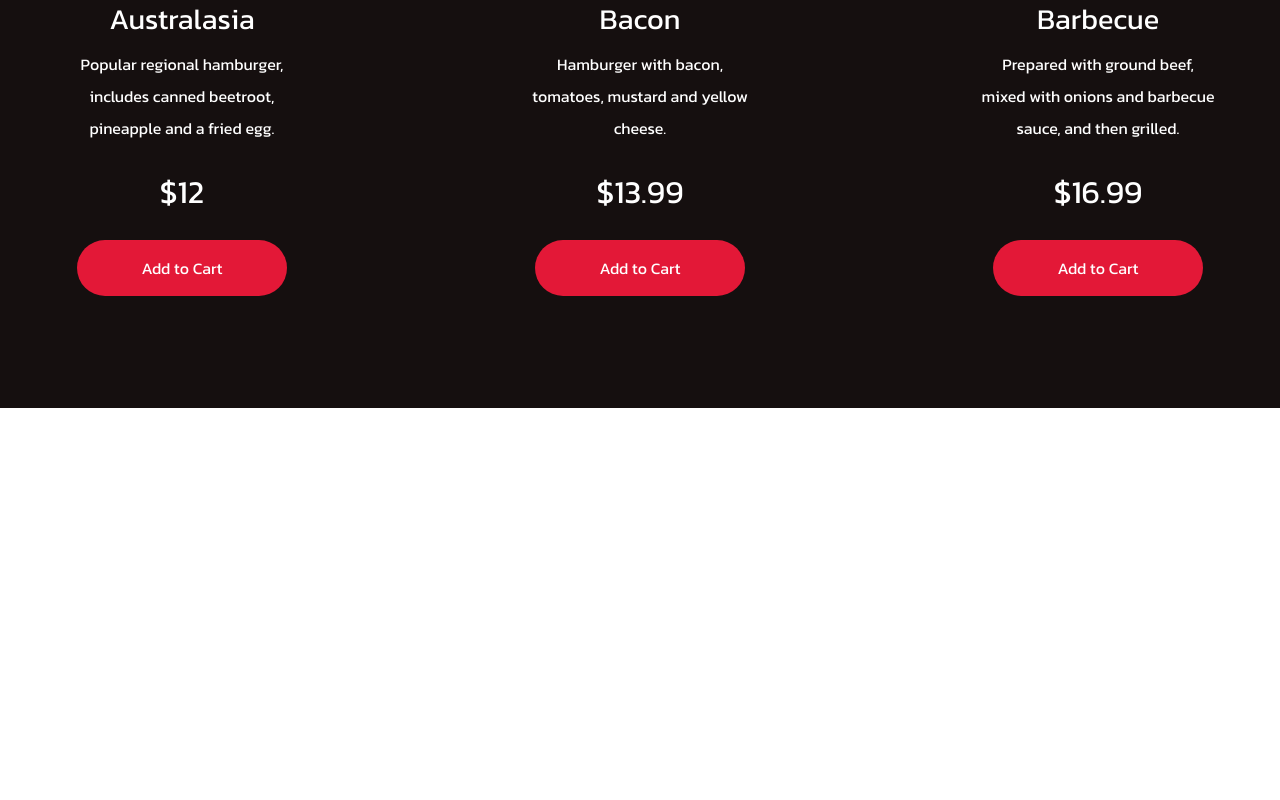
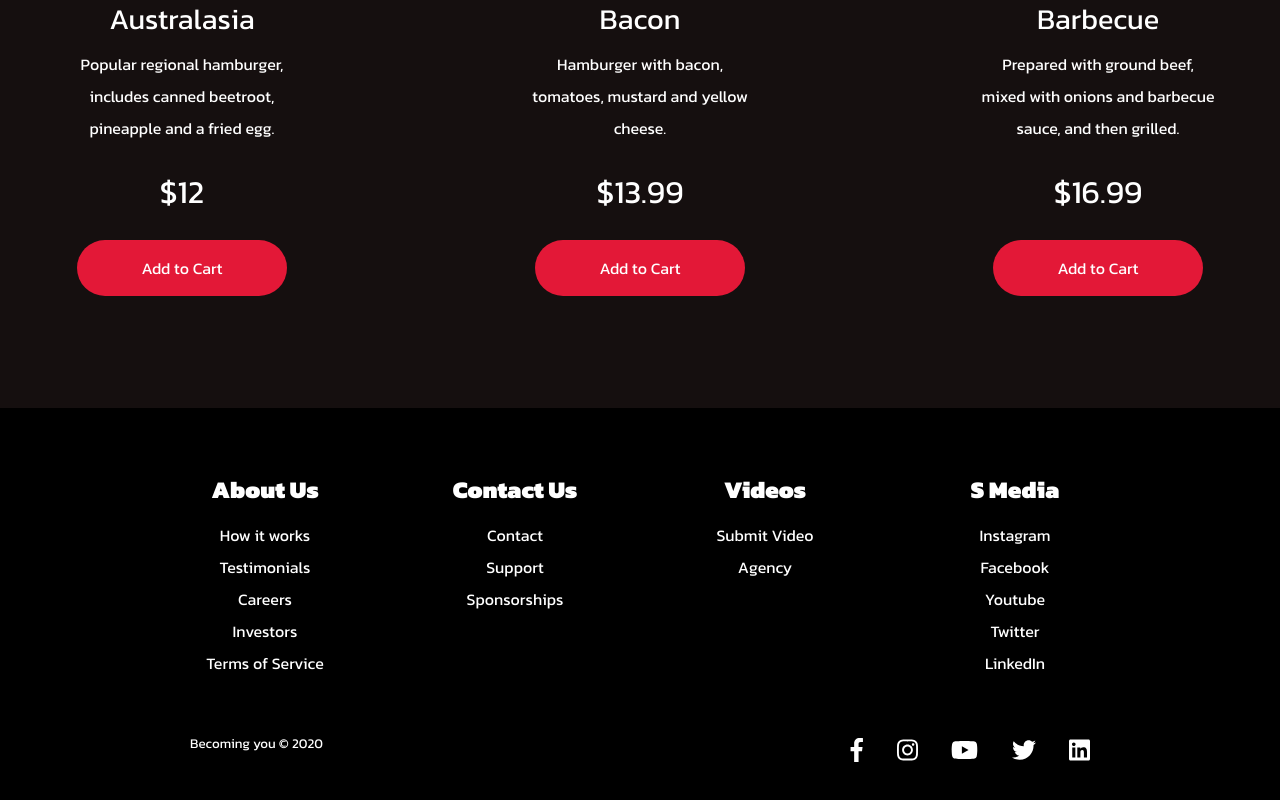
Before and after one commit to RafaS92/burgerland, a React (Create React App) app: page / in a window 1280 px wide. Shown: the part 1884-2684 px from the top of the page. Before the commit the page ends 2292 px from the top, so only its background shows below. Built offline with nearby package versions, Linux system fonts and the light colour scheme.

Commit message:
v1 complete

```diff
--- a/public/index.html
+++ b/public/index.html
@@ -24,10 +24,14 @@
       work correctly both with client-side routing and a non-root public URL.
       Learn how to configure a non-root public URL by running `npm run build`.
     -->
-    <link rel="preconnect" href="https://fonts.gstatic.com">
-<link href="https://fonts.googleapis.com/css2?family=Kanit:wght@400;900&display=swap" rel="stylesheet">
+    <link rel="preconnect" href="https://fonts.gstatic.com" />
+    <link
+      href="https://fonts.googleapis.com/css2?family=Kanit:wght@400;900&display=swap"
+      rel="stylesheet"
+    />
+    <script src="https://use.fontawesome.com/releases/v5.0.8/js/all.js"></script>
+
     <title>React App</title>
-
   </head>
   <body>
     <noscript>You need to enable JavaScript to run this app.</noscript>
--- a/src/App.css
+++ b/src/App.css
@@ -1,4 +1,6 @@
 * {
   margin: 0;
   padding: 0;
+  box-sizing: border-box;
+  scroll-behavior: smooth;
 }
--- a/src/App.js
+++ b/src/App.js
@@ -5,6 +5,7 @@
 import Products from "./components/Products";
 import { productData } from "./components/Products/data";
 import Feature from "./components/Feature";
+import Footer from "./components/Footer";
 
 function App() {
   return (
@@ -13,6 +14,7 @@
       <Hero />
       <Feature />
       <Products heading="Choose your favorite" data={productData} />
+      <Footer />
     </Router>
   );
 }
--- a/src/components/Feature/index.js
+++ b/src/components/Feature/index.js
@@ -3,7 +3,7 @@
 
 const Feature = () => {
   return (
-    <FeatureContainer>
+    <FeatureContainer id="special">
       <h1>Burger of the Day</h1>
       <p>Club Burger! Angus, Chorizo, Hawain all in just one package!</p>
       <FeatureButton>Order Now</FeatureButton>
--- /dev/null
+++ b/src/components/Footer.css
@@ -0,0 +1,224 @@
+.footer-container {
+  background-color: #000000;
+  padding: 4rem 0 2rem 0;
+  display: flex;
+  flex-direction: column;
+  justify-content: center;
+  align-items: center;
+}
+
+.footer-subscription {
+  display: flex;
+  flex-direction: column;
+  justify-content: center;
+  align-items: center;
+  text-align: center;
+  margin-bottom: 24px;
+  padding: 24px;
+  color: rgb(255, 255, 255);
+}
+
+.footer-subscription > p {
+  font-family: "Trebuchet MS", "Lucida Sans Unicode", "Lucida Grande",
+    "Lucida Sans", Arial, sans-serif;
+}
+
+.footer-subscription-heading {
+  margin-bottom: 24px;
+  font-size: 24px;
+}
+
+.footer-subscription-text {
+  margin-bottom: 24px;
+  font-size: 20px;
+}
+
+.footer-input {
+  padding: 8px 20px;
+  border-radius: 2px;
+  margin-right: 10px;
+  outline: none;
+  border: none;
+  font-size: 18px;
+  margin-bottom: 16px;
+  border: 1px solid rgb(255, 255, 255);
+  width: 200px;
+}
+
+.footer-links {
+  width: 100%;
+  max-width: 1000px;
+  display: flex;
+  justify-content: center;
+  border-radius: 25px;
+}
+
+.footer-link-wrapper {
+  display: flex;
+  flex: 1;
+  justify-content: space-around;
+  margin-bottom: 10px;
+}
+
+.footer-link-items {
+  display: flex;
+  flex-direction: column;
+  align-items: flex-start;
+  text-align: left;
+  width: 160px;
+  box-sizing: border-box;
+  align-items: center;
+}
+.footer-link-items2 {
+  display: flex;
+  color: #ffffff;
+  flex-direction: column;
+  align-items: flex-start;
+  text-align: left;
+  width: 174px;
+  box-sizing: border-box;
+  align-items: center;
+}
+
+.footer-link-items h2 {
+  margin-bottom: 16px;
+}
+
+.footer-link-items > h2 {
+  color: rgb(255, 255, 255);
+}
+
+.footer-link-items a {
+  color: rgb(255, 255, 255);
+  text-decoration: none;
+  margin-bottom: 0.5rem;
+}
+
+.footer-link-items a:hover {
+  color: #ff3c00;
+  transition: 0.3s ease-out;
+}
+.footer-link-items2 h2 {
+  margin-bottom: 16px;
+}
+
+.footer-link-items2 > h2 {
+  color: rgb(255, 255, 255);
+}
+
+.footer-link-items2 a {
+  color: rgb(255, 255, 255);
+  text-decoration: none;
+  margin-bottom: 0.5rem;
+}
+
+.footer-link-items2 a:hover {
+  color: #ff462e;
+  transition: 0.3s ease-out;
+}
+
+.footer-email-form h2 {
+  margin-bottom: 2rem;
+}
+
+.footer-input::placeholder {
+  color: #b1b1b1;
+}
+
+.footer-logo {
+  display: flex;
+  align-items: center;
+  justify-content: center;
+}
+
+.logoB {
+  width: 60px;
+  height: 60px;
+  position: relative;
+  top: -10px;
+  left: 20px;
+}
+
+/* Social Icons */
+.social-icon-link {
+  color: rgb(255, 255, 255);
+  font-size: 24px;
+}
+.social-icon-link:hover {
+  color: rgb(255, 255, 255);
+}
+
+.social-media {
+  max-width: 1000px;
+  width: 100%;
+}
+
+.social-media-wrap {
+  display: flex;
+  justify-content: space-between;
+  align-items: center;
+  width: 90%;
+  max-width: 1000px;
+  margin: 40px auto 0 auto;
+}
+
+.social-icons {
+  display: flex;
+  justify-content: space-between;
+  align-items: center;
+  width: 240px;
+}
+
+.social-icons:hover {
+  color: #ff3c00;
+}
+
+.social-logo {
+  color: rgb(255, 255, 255);
+  justify-self: start;
+  margin-left: 20px;
+  cursor: pointer;
+  text-decoration: none;
+  font-size: 2rem;
+  display: flex;
+  align-items: center;
+  margin-bottom: 16px;
+}
+
+.logoB {
+  width: 60px;
+  height: 60px;
+}
+
+.website-rights {
+  color: rgb(255, 255, 255);
+  margin-bottom: 16px;
+}
+
+@media screen and (max-width: 820px) {
+  .footer-links {
+    padding-top: 2rem;
+  }
+
+  .footer-link-items {
+    width: auto;
+  }
+
+  .footer-input {
+    width: 80%;
+  }
+
+  .btn {
+    width: 100%;
+  }
+
+  .footer-link-wrapper {
+    flex-direction: column;
+  }
+
+  .social-media-wrap {
+    flex-direction: column;
+    align-items: center;
+    justify-content: center;
+  }
+}
--- /dev/null
+++ b/src/components/Footer.js
@@ -0,0 +1,87 @@
+import React from "react";
+import "./Footer.css";
+import { Link } from "react-router-dom";
+
+function Footer() {
+  return (
+    <div className="footer-container" id="contact">
+      <div class="footer-links">
+        <div className="footer-link-wrapper">
+          <div class="footer-link-items">
+            <h2>About Us</h2>
+            <Link to="/">How it works</Link>
+            <Link to="/">Testimonials</Link>
+            <Link to="/">Careers</Link>
+            <Link to="/">Investors</Link>
+            <Link to="/">Terms of Service</Link>
+          </div>
+          <div class="footer-link-items">
+            <h2>Contact Us</h2>
+            <Link to="/">Contact</Link>
+            <Link to="/">Support</Link>
+            <Link to="/">Sponsorships</Link>
+          </div>
+        </div>
+        <div className="footer-link-wrapper">
+          <div class="footer-link-items">
+            <h2>Videos</h2>
+            <Link to="/">Submit Video</Link>
+            <Link to="/">Agency</Link>
+          </div>
+          <div class="footer-link-items">
+            <h2>S Media</h2>
+            <a href="https://www.instagram.com/">Instagram</a>
+            <a href="https://www.facebook.com/">Facebook</a>
+            <a href="https://www.youtube.com/">Youtube</a>
+            <a href="https://twitter.com/?lang=en">Twitter</a>
+            <a href="https://www.linkedin.com/">LinkedIn</a>
+          </div>
+        </div>
+      </div>
+      <section class="social-media">
+        <div class="social-media-wrap">
+          <small class="website-rights">Becoming you © 2020</small>
+          <div class="social-icons">
+            <a
+              class="social-icon-link facebook"
+              href="https://www.facebook.com/"
+              aria-label="Facebook"
+            >
+              <i class="fab fa-facebook-f" />
+            </a>
+            <a
+              class="social-icon-link instagram"
+              href="https://www.instagram.com/"
+              aria-label="Instagram"
+            >
+              <i class="fab fa-instagram" />
+            </a>
+            <a
+              class="social-icon-link youtube"
+              href="https://www.youtube.com/"
+              aria-label="Youtube"
+            >
+              <i class="fab fa-youtube" />
+            </a>
+            <a
+              class="social-icon-link twitter"
+              href="https://twitter.com/?lang=en"
+              aria-label="Twitter"
+            >
+              <i class="fab fa-twitter" />
+            </a>
+            <a
+              class="social-icon-link twitter"
+              href="https://www.linkedin.com/"
+              aria-label="LinkedIn"
+            >
+              <i class="fab fa-linkedin" />
+            </a>
+          </div>
+        </div>
+      </section>
+    </div>
+  );
+}
+
+export default Footer;
--- a/src/components/Navbar/NavbarElements.js
+++ b/src/components/Navbar/NavbarElements.js
@@ -6,7 +6,7 @@
   background: transparent;
   height: 80px;
   display: flex;
-  justify-content: center;
+  justify-content: space-between;
   font-weight: 700;
   align-items: center;
 `;
@@ -17,7 +17,9 @@
   display: flex;
   align-items: center;
   text-decoration: none;
-  cursor: pointer @media screen and(max-width: 400px) {
+  cursor: pointer;
+  padding: 20px;
+  @media screen and(max-width: 400px) {
     position: absolute;
     top: 10px;
     left: 25px;
@@ -26,10 +28,9 @@
 
 export const NavIcon = styled.div`
   display: flex;
-  position: absolute;
-  top: 50;
-  right: 40px;
   cursor: pointer;
+  position: relative;
+  margin-right: 5px;
 
   p {
     transform: traslate(-175%, 100%);
--- a/src/components/Products/index.js
+++ b/src/components/Products/index.js
@@ -14,7 +14,7 @@
 
 const Products = ({ heading, data }) => {
   return (
-    <ProductsContainer>
+    <ProductsContainer id="burgers">
       <ProductsHeading>{heading}</ProductsHeading>
       <ProductWrapper>
         {data.map((product, index) => {
--- a/src/components/Sidebar/index.js
+++ b/src/components/Sidebar/index.js
@@ -17,9 +17,9 @@
       </Icon>
 
       <SidebarMenu>
-        <SidebarLink to="/">Pizzas</SidebarLink>
-        <SidebarLink to="/">Desserts</SidebarLink>
-        <SidebarLink to="/">Full Menu</SidebarLink>
+        <SidebarLink href="#burgers">Burgers</SidebarLink>
+        <SidebarLink href="#special">Daily Special</SidebarLink>
+        <SidebarLink href="#contact">Contact</SidebarLink>
       </SidebarMenu>
 
       <SideBtnWrap>
```
Also changed, not shown: src/components/Sidebar/SidebarElements.js (+3 -91 lines).
